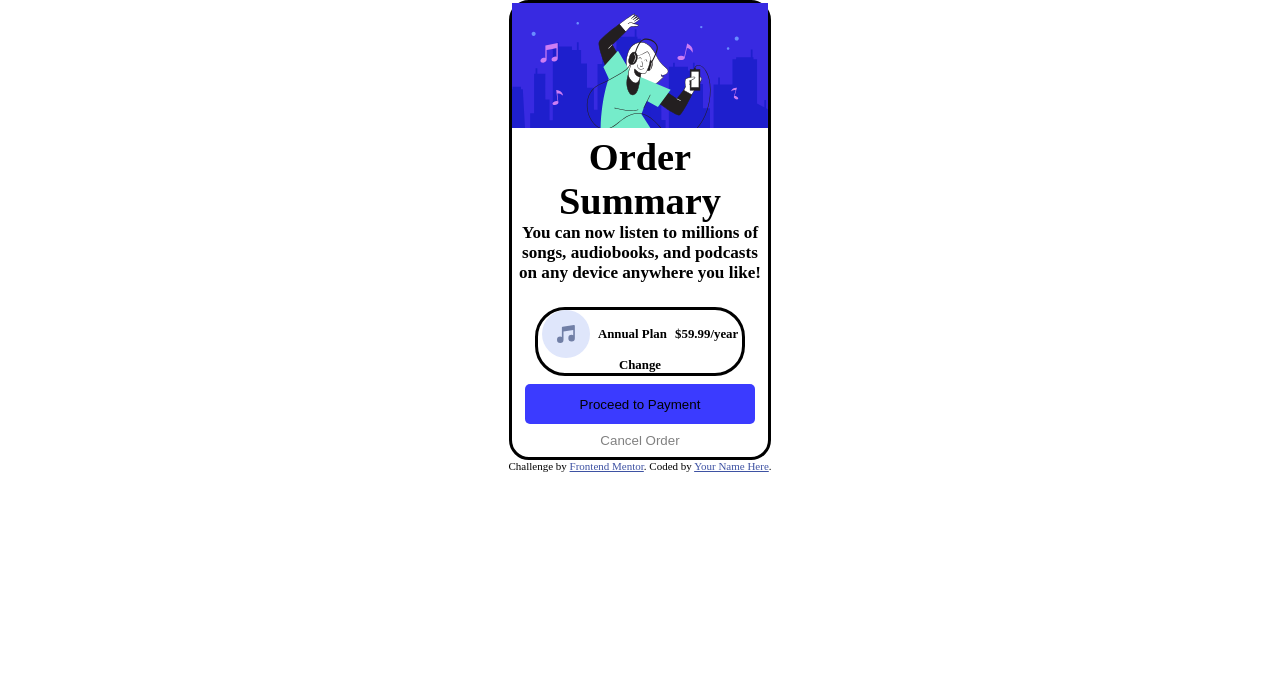
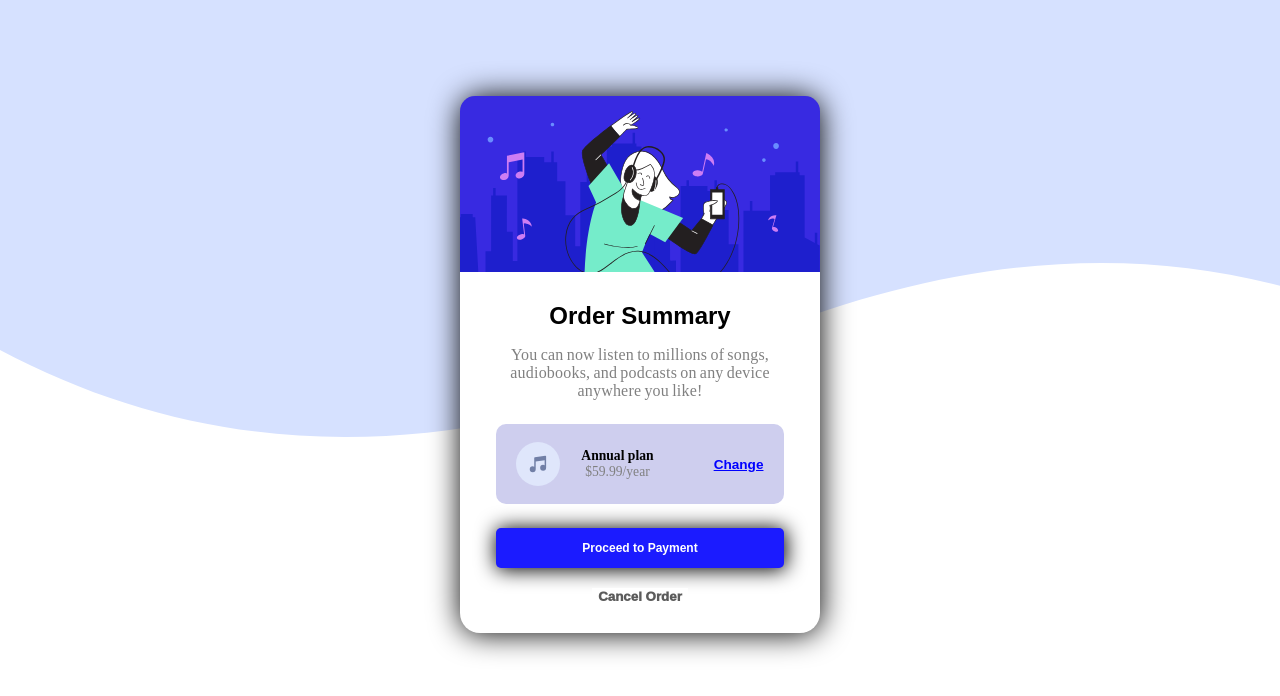
Before and after one commit to BrtSkr/CSS-card, a plain HTML site: page index.html in a window 1280 px wide. Drawn offline with Linux system fonts and the light colour scheme.

Commit message:
Project completed
Added all of the necessary code,  renamed payment class to payment-button,  changed spacing and placement of code for readability, effects on hover for buttons

```diff
--- a/index.html
+++ b/index.html
@@ -4,54 +4,53 @@
 <head>
   <meta charset="UTF-8">
   <meta name="viewport" content="width=device-width, initial-scale=1.0">
-  <!-- displays site properly based on user's device -->
+  <meta name="author" content="Bartosz Skrzydelski">
 
   <link rel="icon" type="image/png" sizes="32x32" href="./images/favicon-32x32.png">
   <link rel="stylesheet" href="style.css">
-  <title>Frontend Mentor | Order summary card</title>
+  <title>Simple CSS card</title>
 
-  <!-- Feel free to remove these styles or customise in your own stylesheet 👍 -->
-  <style>
-    .attribution {
-      font-size: 11px;
-      text-align: center;
-    }
 
-    .attribution a {
-      color: hsl(228, 45%, 44%);
-    }
-  </style>
+
 </head>
 
 <body>
 
-  <div>
+
+  <div class="card-background">
+
     <div class="card">
-      <img src="/images/illustration-hero.svg" alt="">
-      <h2>Order Summary</h2>
-      <h6>
+
+      <img class="hero" src="/images/illustration-hero.svg" alt="hero illustartion">
+      <h2 class="card-header">Order Summary</h2>
+
+      <p class="card-description">
         You can now listen to millions of songs, audiobooks, and podcasts on any
         device anywhere you like!
-      </h6>
+      </p>
+
       <div class="plan">
 
-          <img src="/images/icon-music.svg" alt="">
+        <img src="/images/icon-music.svg" alt="music icon">
 
+        <div>
+          <ul class="order-details">
+            <li class="current-plan">Annual plan</li>
+            <li class="price">$59.99/year</li>
+            <ul>
+        </div>
 
+        <p class="change-plan">Change</p>
 
-          <h6>Annual Plan</h6>
-              <h6>$59.99/year</h6>
+      </div>
 
-        <h6>Change</h6>
-      </div>
-      <button class="payment">Proceed to Payment</button>
+      <button class="payment-button">Proceed to Payment</button>
       <button class="cancel-order">Cancel Order</button>
+
     </div>
-    <div class="attribution">
-      Challenge by <a href="https://www.frontendmentor.io?ref=challenge" target="_blank">Frontend Mentor</a>.
-      Coded by <a href="#">Your Name Here</a>.
-    </div>
+
   </div>
+
 </body>
 
 </html>
--- a/style.scss
+++ b/style.scss
@@ -1,65 +1,139 @@
-*{
+* {
     margin: 0;
 }
-html{
+
+html {
     scroll-behavior: smooth;
 }
-body{
+
+body {
+    background-image: url(/images/pattern-background-desktop.svg);
+    background-repeat: repeat-x;
     margin: auto;
     scroll-behavior: smooth;
     max-width: 100%;
     padding: 0;
     box-sizing: border-box;
 }
+ul{
+    padding: 0;
+    margin: 0;
+}
 
-.card{
-    border: 3px solid black;
+.card-background{
+    margin: 10vh auto;
+    padding: 2vh;
+}
+.card {
     border-radius: 20px;
-    max-width: 20%;
+    max-width: 45vh;
     background-color: white;
     margin: auto;
     text-align: center;
-    font-size: 2vw;
+    font-size: 2.7vh;
     padding-bottom: 1vh;
+    box-shadow: .5px .5px 30px black;
 }
-
-.card *{
+//sets everything inside card to the center
+.card * {
     margin: auto;
-
 }
-.card button{
+//element with image inside of it (above "order summary")
+.hero{
+    border-top-right-radius: 15px;
+    border-top-left-radius: 15px;
+}
+//every button inside card is displayed in block
+.card button {
     display: block;
-    margin-top: 1vh;
+    cursor: pointer;
 }
-.payment{
-    background-color: rgb(59, 59, 255);
-    min-width: 90%;
+.card-header{
+    font-size: 3vh;
+    font-family: sans-serif;
+    margin-top: 3vh;
+}
+.card-description{
+    color: gray;
+    font-size: 2vh;
+    margin-top: 2vh;
+    max-width: 80%;
+    letter-spacing: 0.2px;
+    word-spacing: -1px;
+}
+.payment-button {
+    background-color: rgb(27, 27, 255);
+    min-width: 80%;
     min-height: 5vh;
     border: white;
     border-radius: 5px;
+    font-weight: 800;
+    color: white;
+    font-size: 1.5vh;
+    box-shadow: 1px 1px 20px 1px black;
+    margin-top: 3vh;
+    transition: 0.5s;
 }
-.cancel-order{
+.price{
     color: gray;
+}
+.cancel-order {
+    color: rgb(92, 92, 92);
+    font-weight: 1000;
     border: none;
     background-color: white;
+    margin-top: 2.5vh;
+    margin-bottom: 2.5vh;
+    transition: 0.5s;
+}
 
-}
-.plan{
-    border: 3px solid black;
-    border-radius: 30px;
+.plan {
+    border-radius: 10px;
     max-width: 80%;
-    margin: auto;
+    min-height: 10vh;
+    background-color: rgb(206, 206, 238);
     margin-top: 3vh;
     display: flex;
-    flex: 1 1 25%;
-flex-direction: row;
-flex-wrap: wrap;
-justify-content: center;
-align-items: center;
-align-content: center;
+    flex-direction: row;
+    flex: 1 1;
+    flex-basis: 33%;
+    flex-wrap: wrap;
+    font-size: 1.7vh;
+}
+.plan img{
+    max-width: 15%;
+}
+.order-details{
+    list-style-type: none;
+    transform: translatex(-1.5vw);
+}
+.current-plan{
+    font-weight: 800;
+}
+.change-plan{
+    text-decoration: underline;
+    color: blue;
+    font-family: sans-serif;
+    cursor: pointer;
+    font-weight: 800;
+    transition: 0.5s;
+}
 
-    font-size: 1.5vw;
+//active states
+.cancel-order:hover{
+    color: rgb(46, 46, 46);
+    transition: 0.3s;
 }
-img{
+.payment-button:hover{
+    background-color: rgba(27, 27, 255, 0.856);
+    transition: 0.3s;
+}
+.change-plan:hover{
+    color: rgb(62, 62, 255);
+    transition: 0.3s;
+    text-decoration: none;
+}
+
+img {
     max-width: 100%;
 }
```
Also changed, not shown: style.css, 1 other file.
